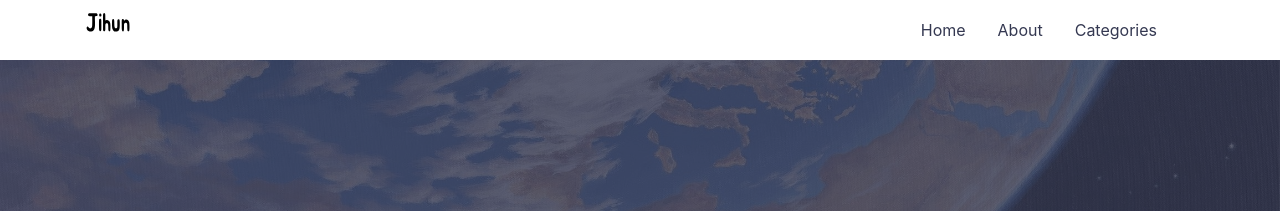
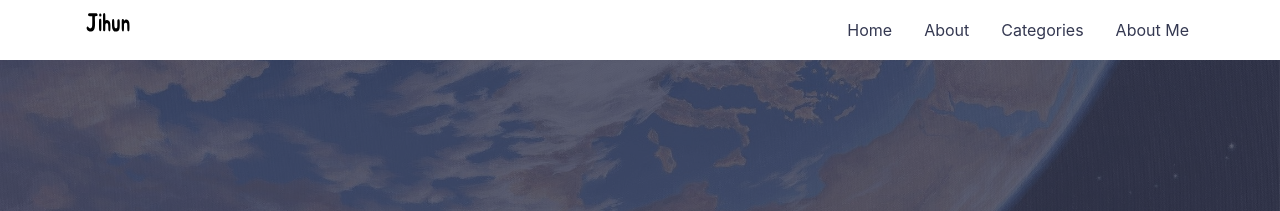
Before and after one commit to jihunparkme/jihunparkme.github.io, a Jekyll site: the page built from index.md, in a window 1280 px wide. Shown: the top 211 px of the page. Built offline with Jekyll 4.4.1, drawn with Linux system fonts in a browser that asks for light colours.

Commit message:
add header link

```diff
--- a/_includes/header.html
+++ b/_includes/header.html
@@ -13,7 +13,9 @@
               <span itemprop="name">{{ item.name }}</span>
             </a>
           {% endfor %}
-          <a class="header__link" href="https://jihunparkme.github.io/about-me-page/" itemprop="url" target="_blank"></a>
+          <a class="header__link" href="https://jihunparkme.github.io/about-me-page/" itemprop="url" target="_blank">
+            <span itemprop="name">About Me</span>
+          </a>
         </div>
       </nav>
       <div class="header__toggle">
```
